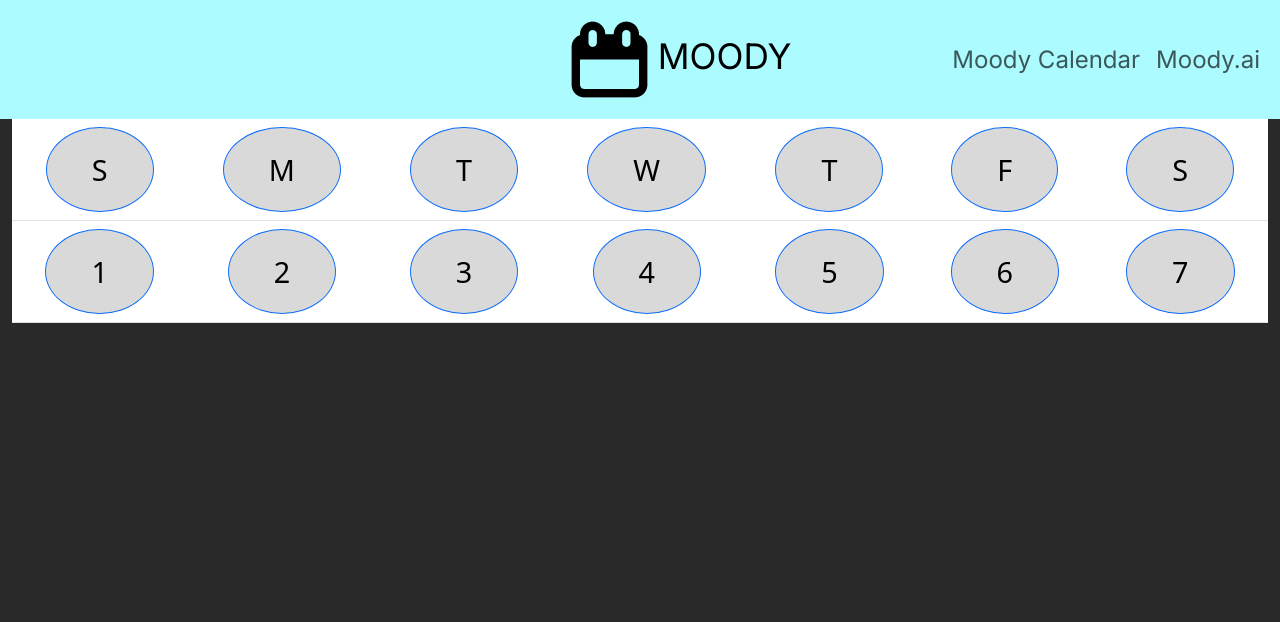
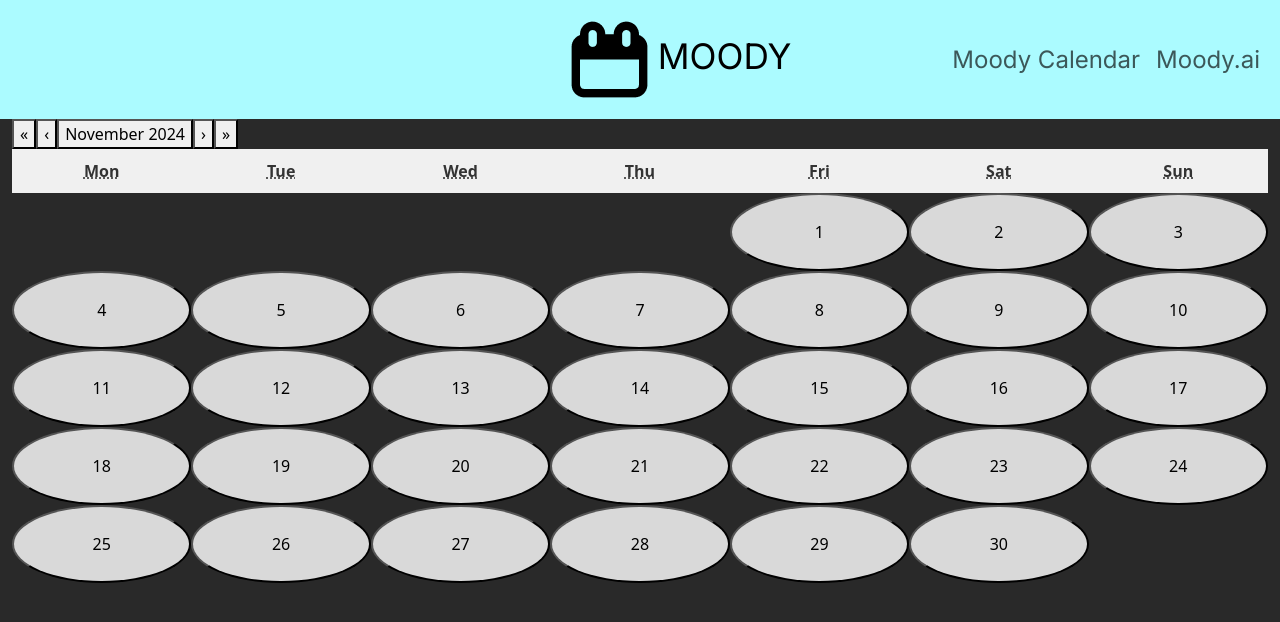
Before and after one commit to Jpdl925/Moody, a React (Vite) app: page /Calendar in a window 1280 px wide. Shown: the top 622 px of the page. Built offline with nearby package versions, Linux system fonts and the light colour scheme.

Commit message:
react-calendar added

```diff
--- a/package.json
+++ b/package.json
@@ -13,6 +13,7 @@
     "bootstrap": "^5.3.3",
     "react": "^18.3.1",
     "react-bootstrap": "^2.10.5",
+    "react-calendar": "^5.1.0",
     "react-dom": "^18.3.1"
   },
   "devDependencies": {
--- a/src/components/months/january.tsx
+++ b/src/components/months/january.tsx
@@ -1,6 +1,8 @@
 import { Container, Image, Nav, Navbar, Table } from "react-bootstrap"
 import CalendarImage from '../../assets/Calendar.png';
 import { Button } from "react-bootstrap";
+import Calendar from "react-calendar";
+
 
 const january = () => {
   return (
@@ -24,7 +26,8 @@ const january = () => {
     </Navbar>
 
     <Container fluid>
-    <Table >
+      <Calendar showNeighboringMonth={false}/>
+    {/* <Table >
       <thead>
         <tr className="text-center">
           <th><Button className="dayBTN">S</Button></th>
@@ -47,7 +50,7 @@ const january = () => {
           <td><Button className="dayBTN">7</Button></td>
         </tr>
       </tbody>
-    </Table>
+    </Table> */}
     </Container>
     </>
   )
--- a/src/index.css
+++ b/src/index.css
@@ -34,3 +34,24 @@ body{
 .calBorder th{
     border: none;
 }
+
+.react-calendar__month-view__days button {
+    background-color: #D9D9D9;
+    color: black;
+    border-radius: 50%;
+    padding: 25px;
+}
+
+.react-calendar__month-view__weekdays {
+    display: flex;
+    justify-content: space-between;
+    font-weight: bold;
+    padding: 10px 0;
+    background-color: #f0f0f0; /* Optional: add background color */
+  }
+
+  .react-calendar__month-view__weekdays__weekday {
+    flex: 1;
+    text-align: center;
+    color: #333; /* Text color for weekday labels */
+  }
```
Also changed, not shown: 1 other file (tests, documents, lock files or other folders).
